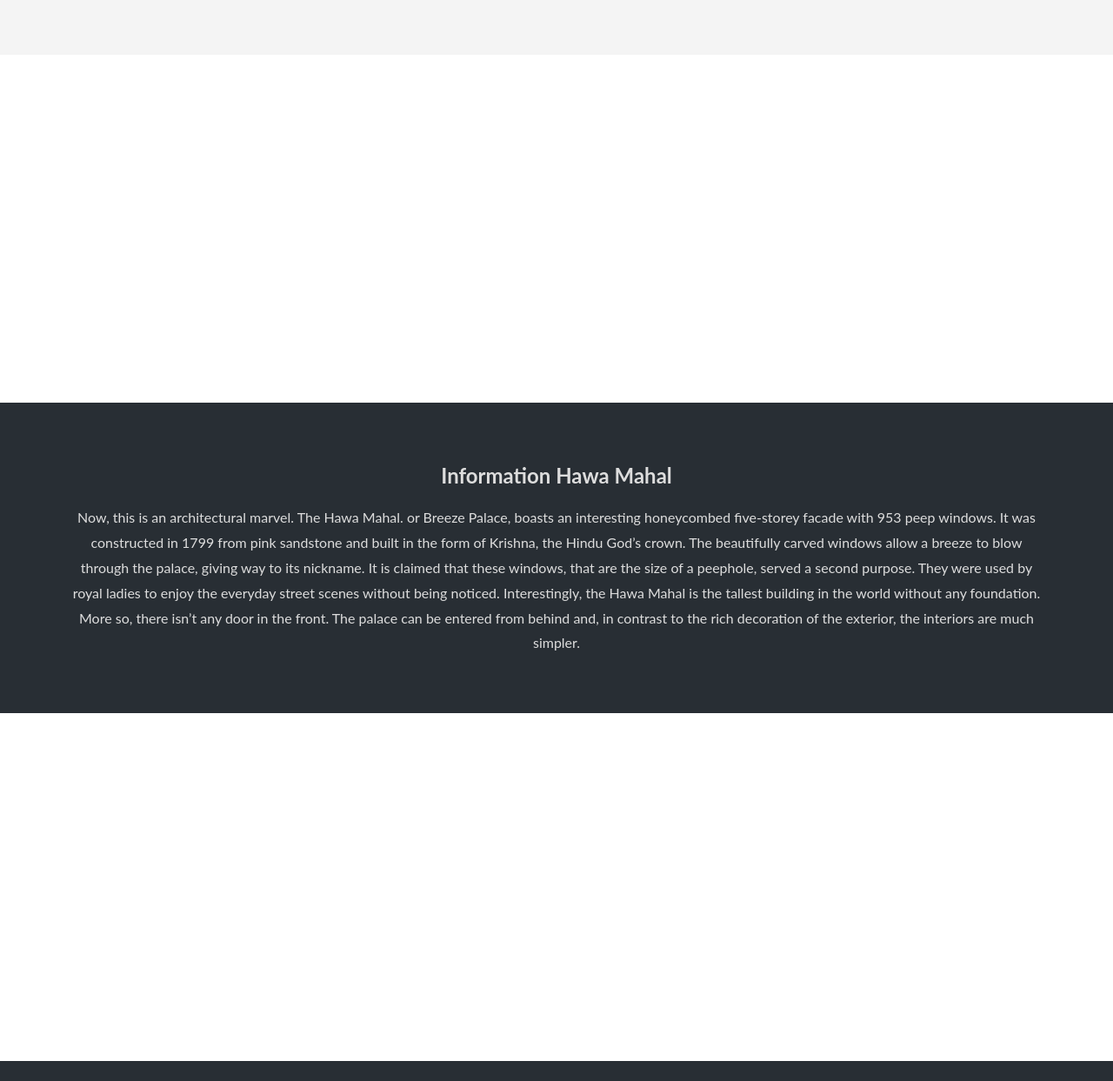
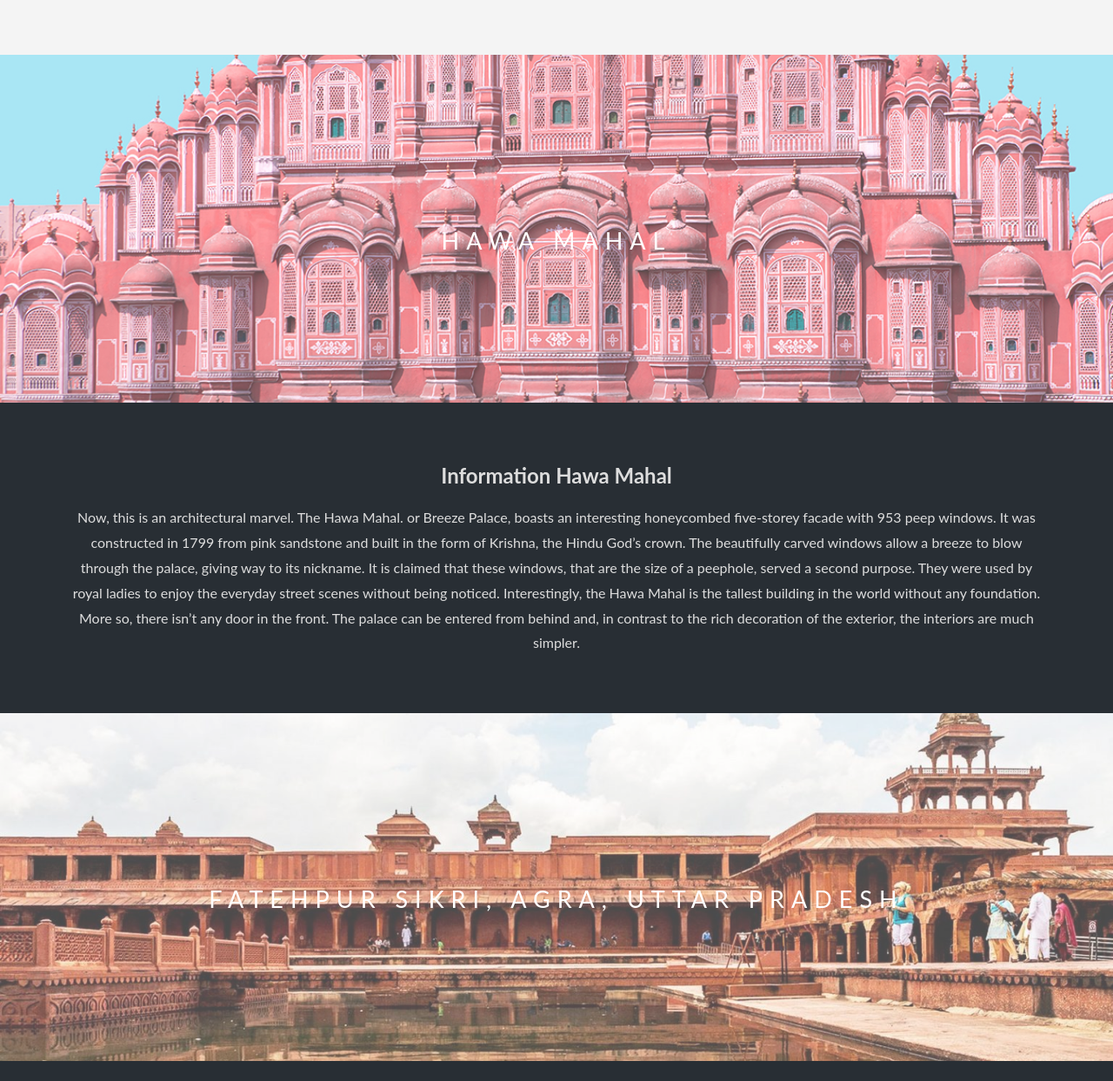
Before and after one commit to Ruchitamandhare/HTML---CSS-Mini-Project---HTML---CSS-Mini-Project---6cjjb4xq1ey4, a plain HTML site: page index.html in a window 1280 px wide. Shown: the part 1037-2280 px from the top of the page at 87% size. Drawn offline with Linux system fonts and the light colour scheme.

Commit message:
update css

```diff
--- a/styles.css
+++ b/styles.css
@@ -26,19 +26,19 @@
   }
 
   .pimg1{
-    background-image:url('assets/img24.jpg');
+    background-image:url('img24.jpg');
     min-height:100%;
   }
 
   .pimg2{
     /* background-image:url('assets/img4.jpg'); */
-    background-image:url('assets/img28.jpg');
+    background-image:url('img28.jpg');
 
     min-height:400px;
   }
 
   .pimg3{
-    background-image:url('assets/img23.jpeg');
+    background-image:url('img23.jpeg');
     min-height:400px;
   }
 
```
